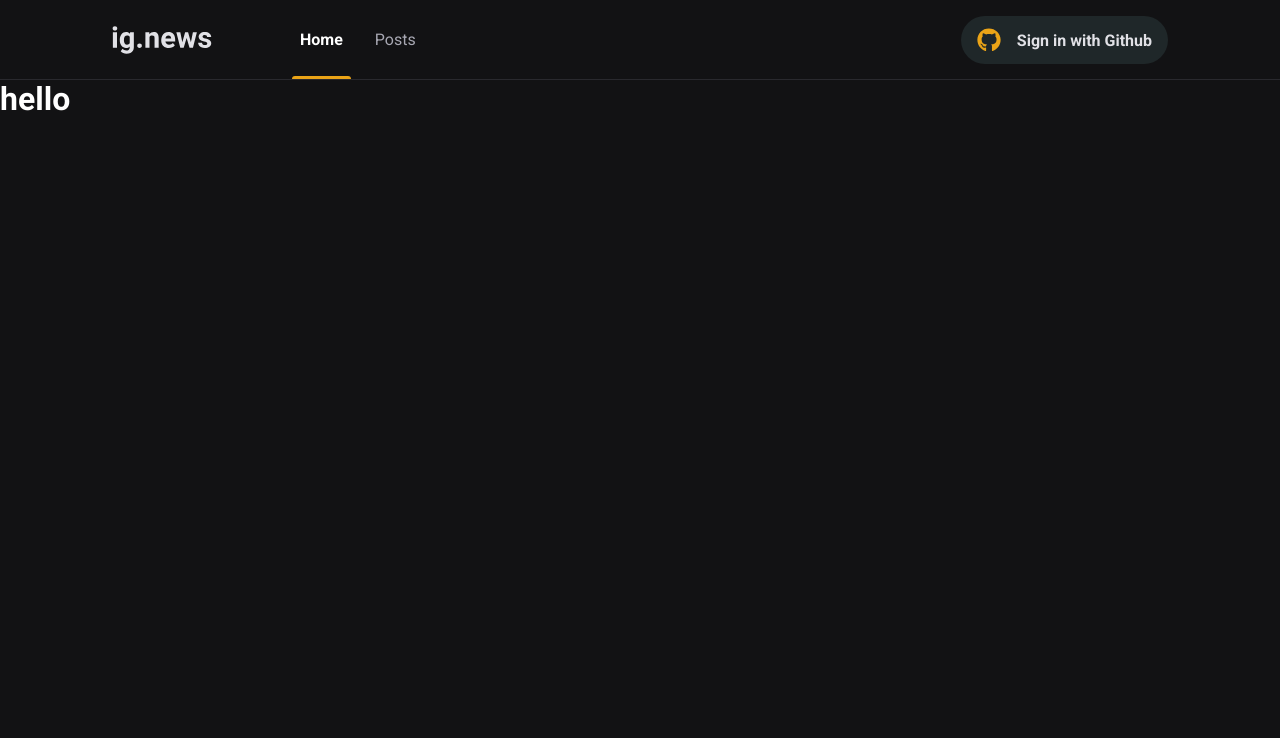
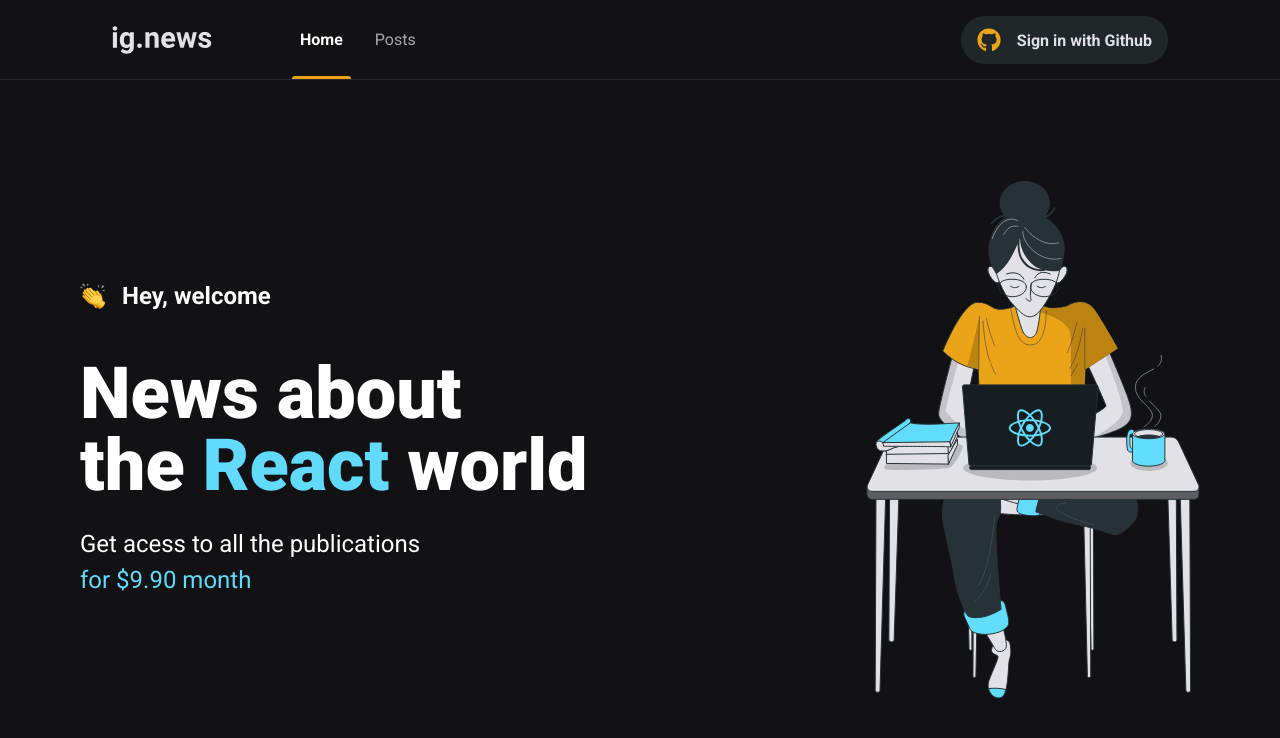
Before and after one commit to guivictorr/ig.news, a Next.js app: page / in a window 1280 px wide. Shown: the top 738 px of the page. Built offline with nearby package versions, Linux system fonts and the light colour scheme.

Commit message:
feat(home): created home template component

```diff
--- a/pages/index.tsx
+++ b/pages/index.tsx
@@ -1,13 +1,7 @@
-import Head from 'next/head';
-const Home = () => {
-  return (
-    <>
-      <Head>
-        <title>Início | ig.news</title>
-      </Head>
-      <h1>hello</h1>
-    </>
-  );
-};
+import HomeTemplate from 'templates/Home';
+
+function Home() {
+  return <HomeTemplate />;
+}
 
 export default Home;
--- /dev/null
+++ b/src/templates/Home/index.tsx
@@ -0,0 +1,43 @@
+import Head from 'next/head';
+import Image from 'next/image';
+
+import styles from './styles.module.scss';
+
+function HomeTemplate() {
+  return (
+    <>
+      <Head>
+        <title>Início | ig.news</title>
+      </Head>
+
+      <main className={styles.contentContainer}>
+        <section className={styles.hero}>
+          <p>
+            <Image
+              src="/images/clap.png"
+              width={26}
+              height={26}
+              alt="Emoji of clapping hands"
+            />
+            <span>Hey, welcome</span>
+          </p>
+          <h1>
+            News about <br /> the <span>React</span> world
+          </h1>
+          <p>
+            Get acess to all the publications <br />
+            <span>for $9.90 month</span>
+          </p>
+        </section>
+        <Image
+          src="/images/woman.svg"
+          alt="Cartoon version of a woman using a computer"
+          width={334}
+          height={520}
+        />
+      </main>
+    </>
+  );
+}
+
+export default HomeTemplate;
--- /dev/null
+++ b/src/templates/Home/styles.module.scss
@@ -0,0 +1,42 @@
+.contentContainer {
+  display: flex;
+  align-items: center;
+  justify-content: space-between;
+
+  max-width: 1120px;
+  margin: 0 auto;
+  height: calc(100vh - 5rem);
+}
+
+.hero {
+  p:first-child {
+    display: flex;
+    align-items: center;
+    font-weight: 700;
+    font-size: 1.5rem;
+    span:last-child {
+      margin-left: 1rem;
+    }
+  }
+
+  h1 {
+    font-size: 4.5rem;
+    line-height: 4.5rem;
+    font-weight: 900;
+    margin-top: 3rem;
+
+    span {
+      color: var(--cyan-500);
+    }
+  }
+
+  p:last-child {
+    font-size: 1.5rem;
+    line-height: 2.25rem;
+    margin-top: 1.5rem;
+
+    span {
+      color: var(--cyan-500);
+    }
+  }
+}
```
Also changed, not shown: public/images/clap.png (added), public/images/woman.svg (added).
